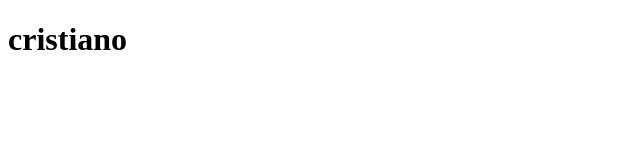
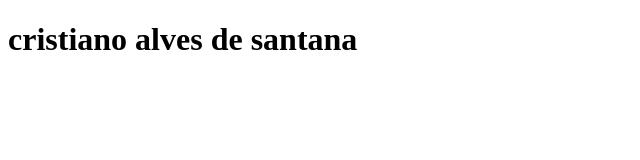
Before and after one commit to cristianog4/teste-, a plain HTML site: page index.html in a window 1280 px wide. Shown: the whole page, without its empty margins (0-640 px from the left). Drawn offline with Linux system fonts and the light colour scheme.

Commit message:
modificacao do index e criacao do index2

```diff
--- a/index.html
+++ b/index.html
@@ -7,6 +7,6 @@
     <title>Aju Fibra</title>
 </head>
 <body>
- <h1>cristiano</h1>
+ <h1>cristiano alves de santana</h1>
 </body>
 </html>
```
Also changed, not shown: index2.html (added, +1 -0 lines).
